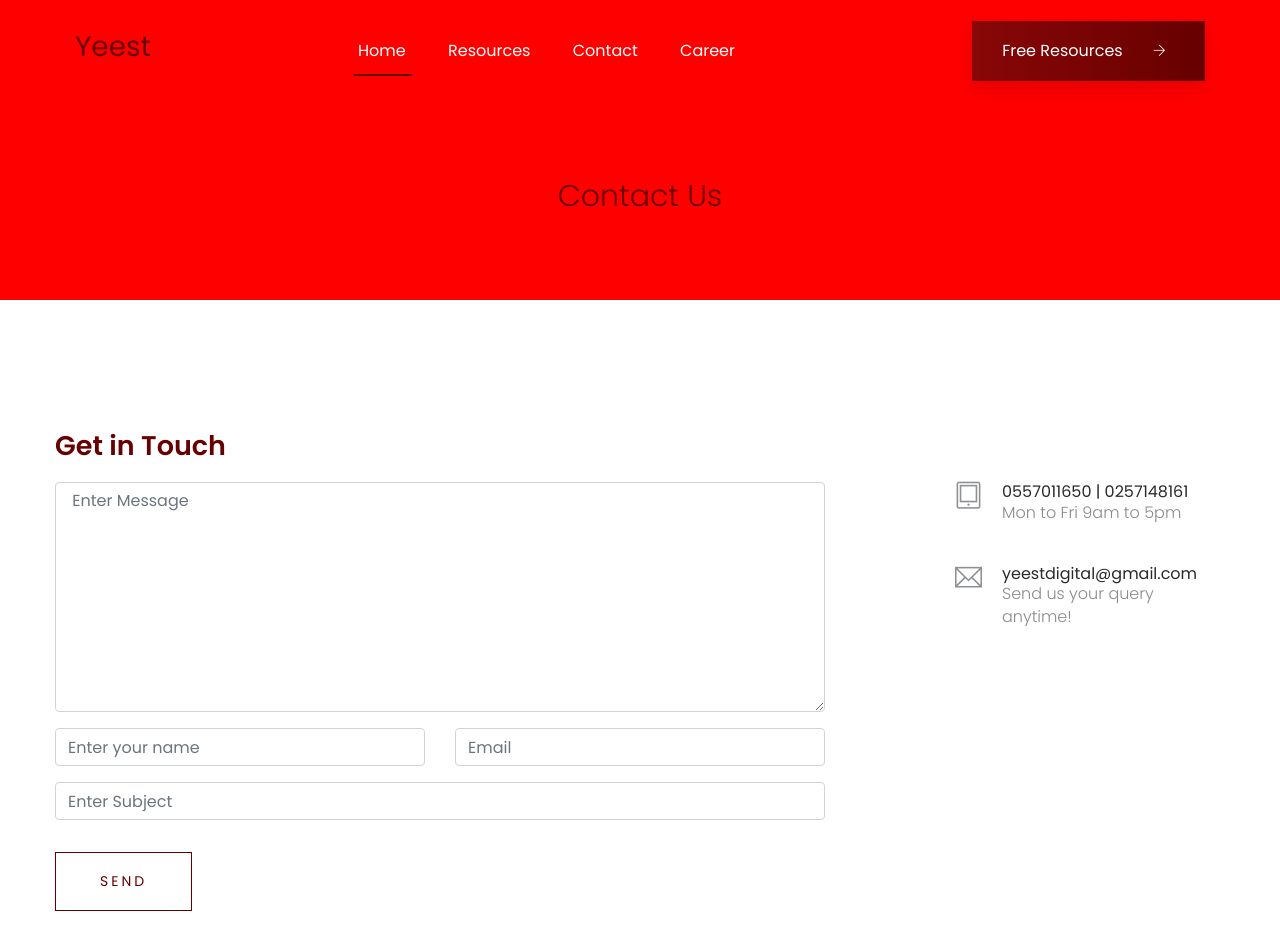
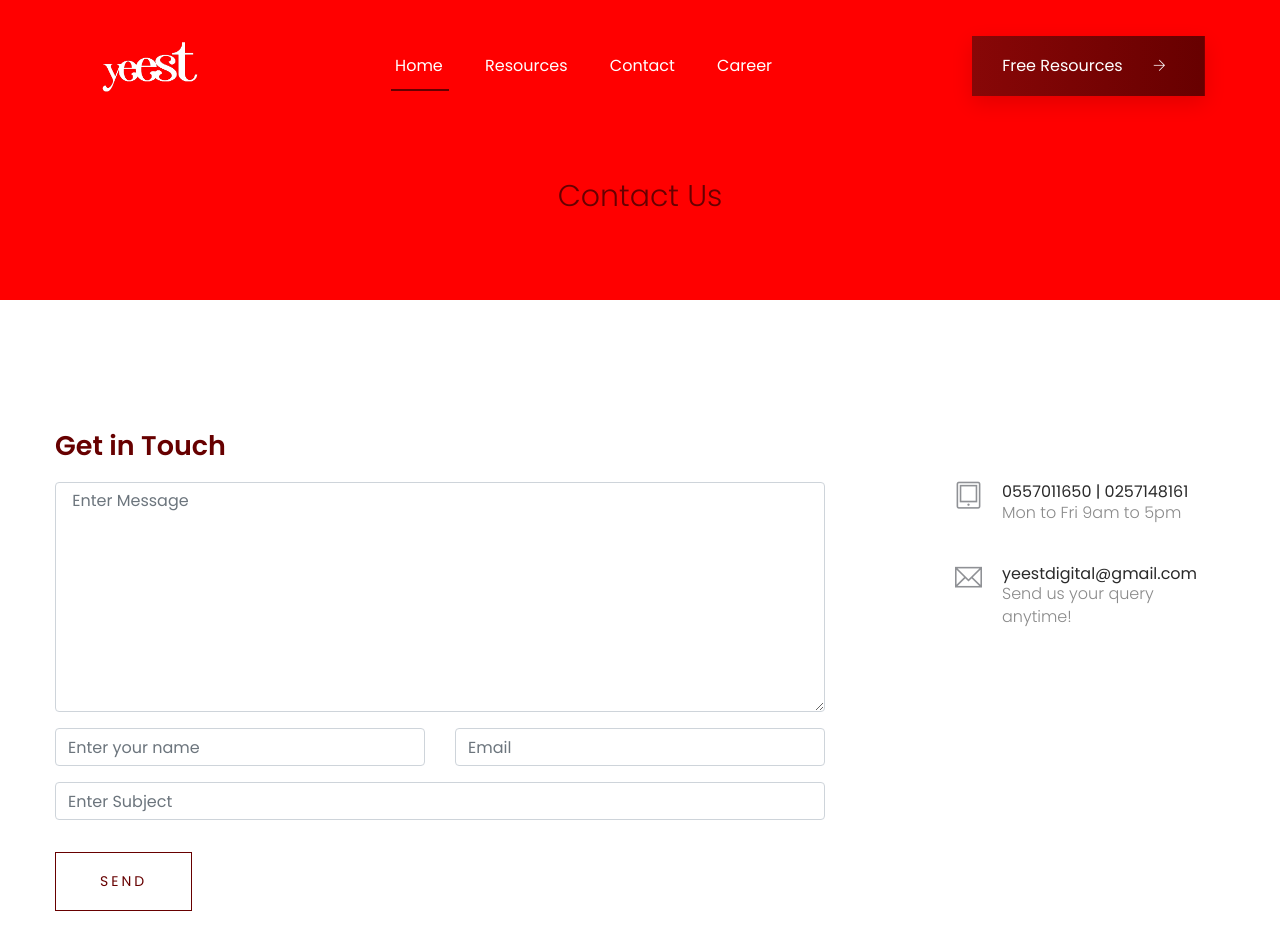
Before and after one commit to Ohene-Asase/Yeest.1.0, a plain HTML site: page contact.html in a window 1280 px wide. Shown: the top 930 px of the page. Drawn offline with Linux system fonts and the light colour scheme.

Commit message:
Yeest logo

```diff
--- a/contact.html
+++ b/contact.html
@@ -41,9 +41,9 @@
                 <div class="container-fluid">
                     <div class="menu-wrapper d-flex align-items-center justify-content-between">
                         <!-- Logo -->
-                        <div class="logo">
-                           <h3 >Yeest</h3>
-                        </div>
+                        <div class="logo mt-3">
+                            <img src="./assets/img/logo/yeest-background.png" alt="" width="150px;" height="40%">
+                         </div>
                         <!-- Main-menu -->
                         <div class="main-menu f-right d-none d-lg-block">
                             <nav>
```
Also changed, not shown: index.html (+2 -2 lines), assets/img/logo/yeest-background.png (added), assets/img/logo/yeestP.jpg (added).
